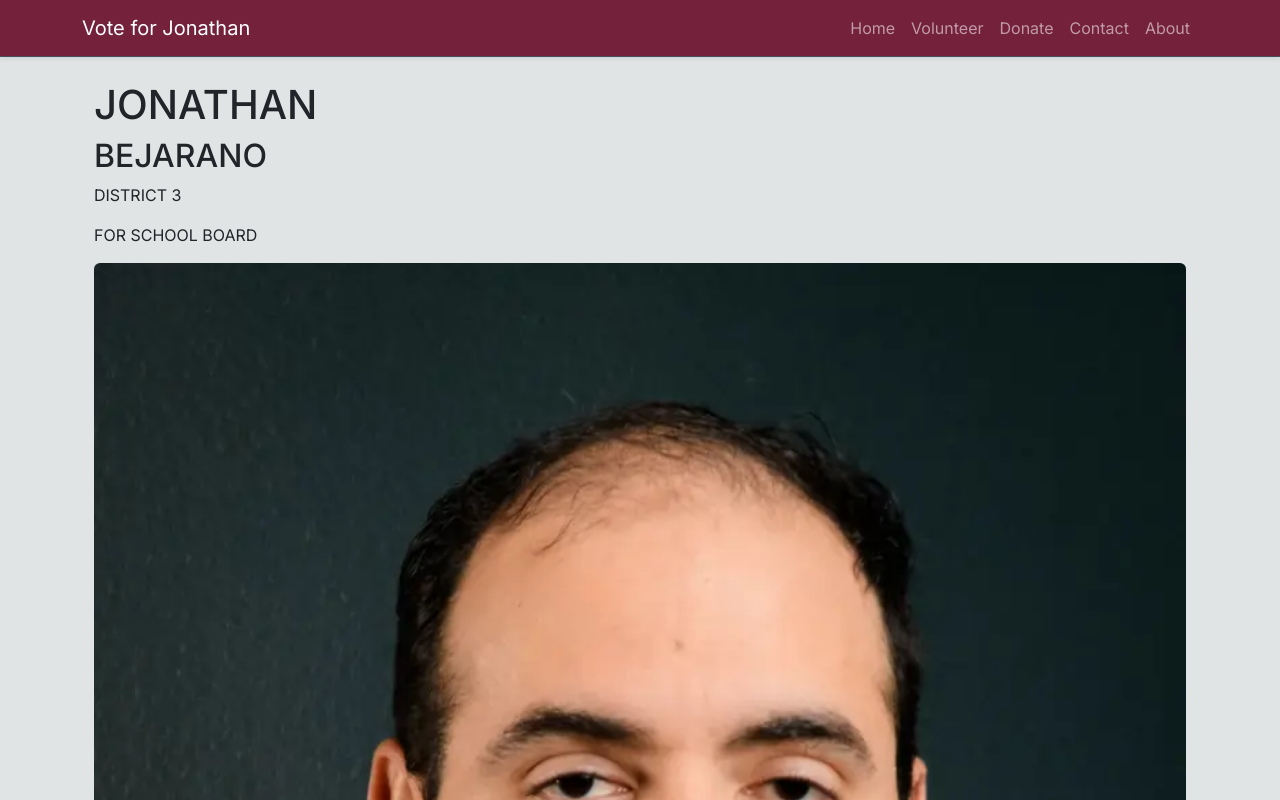
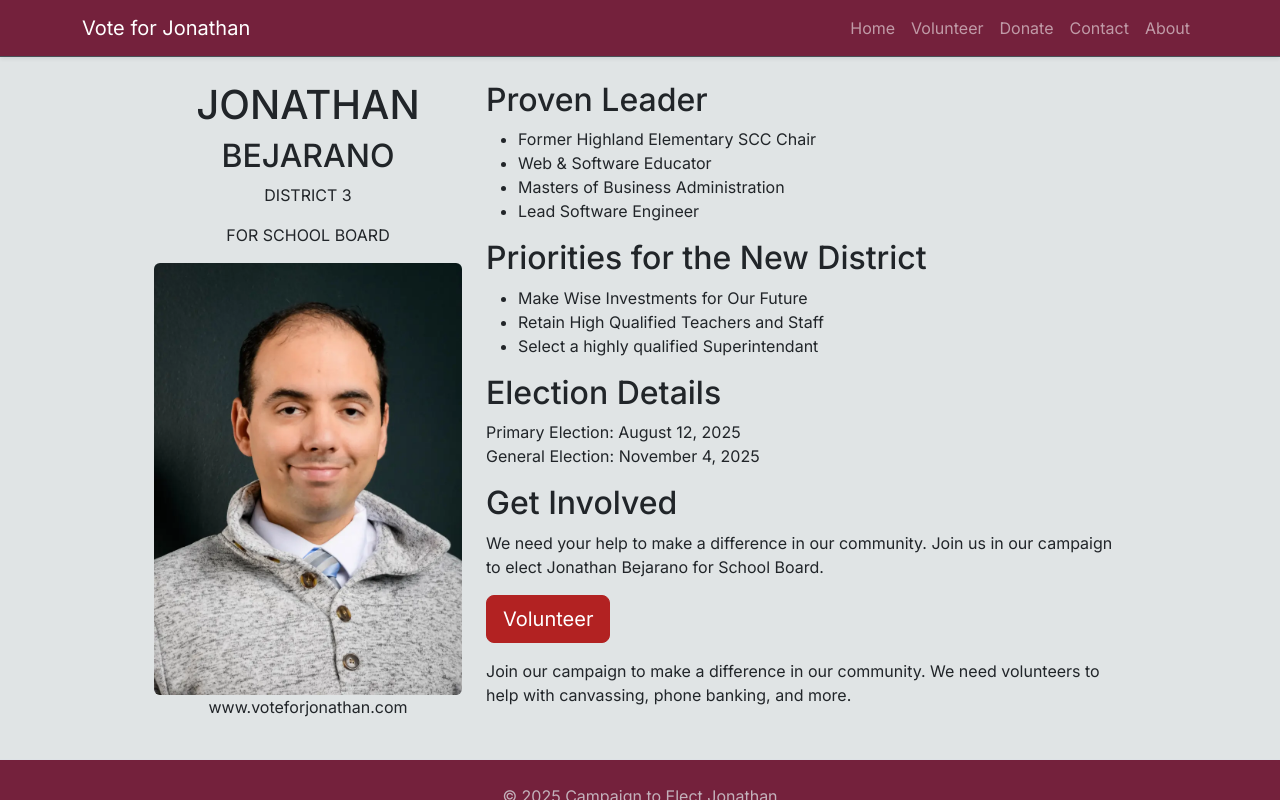
Before and after one commit to jbejar/voteforjonathan, a Next.js app: page / in a window 1280 px wide. Shown: the top 800 px of the page. Built offline with nearby package versions, Linux system fonts and the light colour scheme.

Commit message:
better layout

```diff
--- a/src/app/layout.tsx
+++ b/src/app/layout.tsx
@@ -23,10 +23,10 @@ export default function RootLayout({
               <Navbar.Collapse id="basic-navbar-nav">
                 <Nav className="ms-auto">
                   <Nav.Link href="/">Home</Nav.Link>
-                  <Nav.Link href="/volunteer">Volunteer</Nav.Link>
-                  <Nav.Link href="/donate">Donate</Nav.Link>
-                  <Nav.Link href="/contact">Contact</Nav.Link>
-                  <Nav.Link href="/about">About</Nav.Link>
+                  <Nav.Link href="https://docs.google.com/forms/d/e/1FAIpQLScLZHkqp8857N5KkSeSMbBIhP3QXi3dEvbR7OBD-Gb3i3bRXg/viewform?usp=header">Volunteer</Nav.Link>
+                  <Nav.Link href="#donate">Donate</Nav.Link>
+                  <Nav.Link href="#contact">Contact</Nav.Link>
+                  <Nav.Link href="#about">About</Nav.Link>
                 </Nav>
               </Navbar.Collapse>
             </Container>
--- a/src/app/page.tsx
+++ b/src/app/page.tsx
@@ -1,12 +1,12 @@
 import React from 'react';
-import { Button } from 'react-bootstrap';
+import { Button, Col, Container, Row } from 'react-bootstrap';
 
 const HomePage: React.FC = () => {
     return (
         <>
-            <div className="container">
-                <div className="side-by-side">
-                    <div className="left-side">
+            <Container>
+                <Row className="mx-5">
+                    <Col lg={4} md={5} sm={12} className="text-center">
                         <h1>JONATHAN</h1>
                         <h2>BEJARANO</h2>
                         <p>DISTRICT 3</p>
@@ -15,9 +15,9 @@ const HomePage: React.FC = () => {
                             <img src="/images/jonathan.webp" alt="Jonathan Bejarano" />
                         </div>
                         <p>www.voteforjonathan.com</p>
-                    </div>
+                    </Col>
 
-                    <div className="right-side">
+                    <Col>
                         <h2>Proven Leader</h2>
                         <ul>
                             <li>Former Highland Elementary SCC Chair</li>
@@ -29,10 +29,10 @@ const HomePage: React.FC = () => {
                         <ul>
                             <li>Make Wise Investments for Our Future</li>
                             <li>Retain High Qualified Teachers and Staff</li>
-                            <li>Select a highly qualified superdintendant</li>
+                            <li>Select a highly qualified Superintendant</li>
                         </ul>
                         <h2>Election Details</h2>
-                            <p>Primary Election: August 12, 2025<br/>
+                        <p>Primary Election: August 12, 2025<br />
                             General Election: November 4, 2025</p>
 
                         <h2>Get Involved</h2>
@@ -49,9 +49,9 @@ const HomePage: React.FC = () => {
                         </Button>
                         <p>Join our campaign to make a difference in our community. We need volunteers to help with canvassing, phone banking, and more.</p>
 
-                    </div>
-                </div>
-            </div>
+                    </Col>
+                </Row>
+            </Container>
             <div className="container">
 
             </div>
```
Lines whose indentation alone changed are shown as unchanged.
